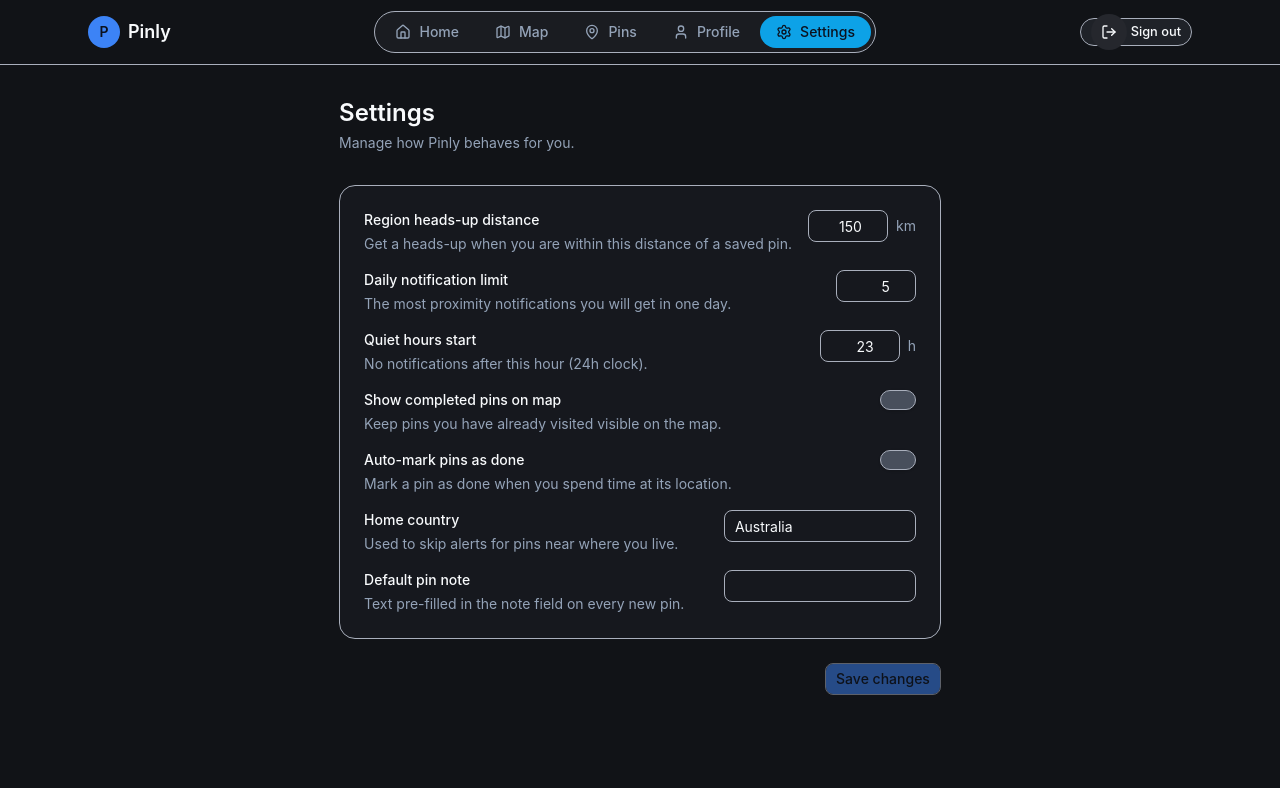
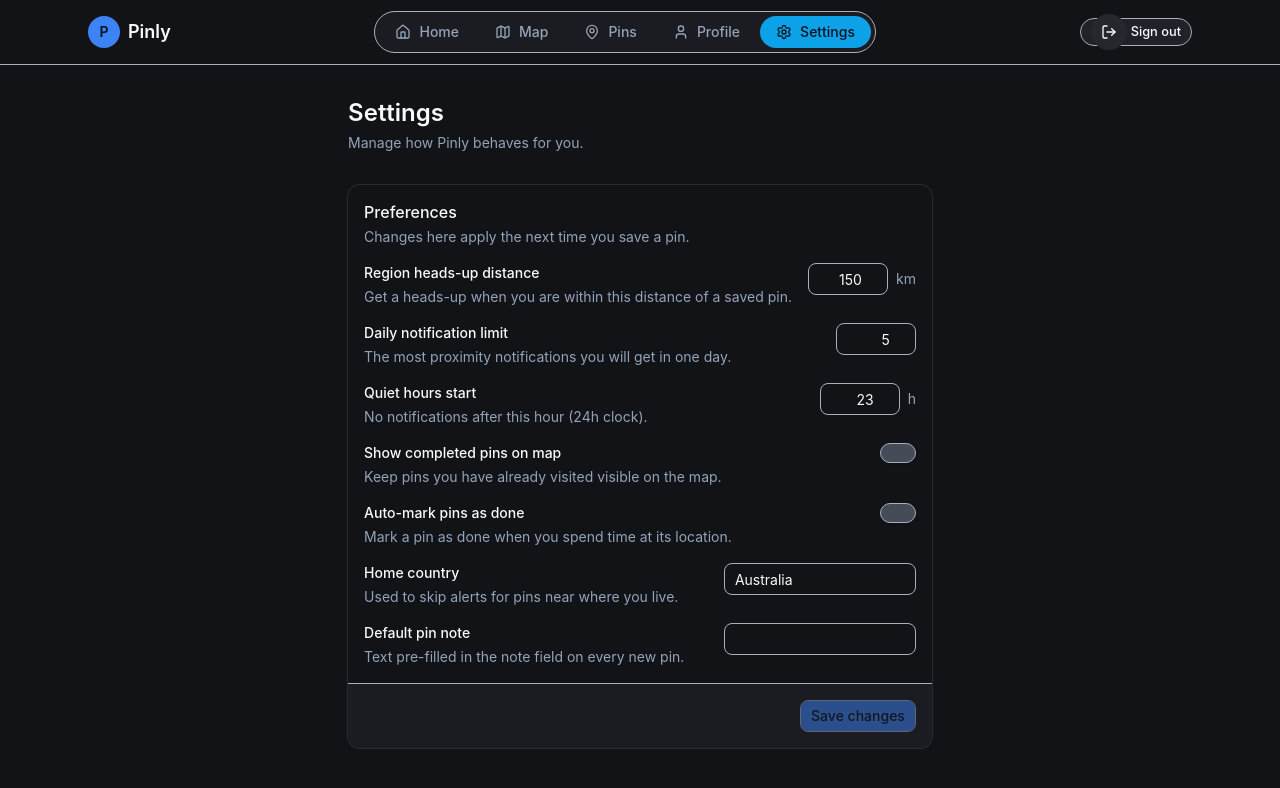
Before and after one commit to TheBigBookMan/pinly, a React (Vite) app in the folder webapp/: page /settings in a window 1280 px wide. Shown: the top 788 px of the page. Built offline with nearby package versions, Linux system fonts and the light colour scheme; sample sign-in values are in the browser's storage.

Commit message:
refactor: add in shadcn Card and update pages with it

```diff
--- /dev/null
+++ b/webapp/src/components/features/Profile/Account.tsx
@@ -0,0 +1,16 @@
+import { Card, CardDescription, CardHeader, CardTitle } from "@/components/ui/card";
+
+const Account = () => {
+  return (
+    <Card className="mt-8 flex flex-1 flex-col overflow-hidden">
+      <CardHeader>
+        <CardTitle>Account</CardTitle>
+        <CardDescription>
+          Personal account details.
+        </CardDescription>
+      </CardHeader>
+    </Card>
+  )
+}
+
+export default Account;
--- /dev/null
+++ b/webapp/src/components/features/Profile/Bio.tsx
@@ -0,0 +1,16 @@
+import { Card, CardDescription, CardHeader, CardTitle } from "@/components/ui/card";
+
+const Bio = () => {
+  return (
+    <Card className="mt-8 flex flex-1 flex-col overflow-hidden">
+      <CardHeader>
+        <CardTitle>Bio</CardTitle>
+        <CardDescription>
+          Tell the world who you are.
+        </CardDescription>
+      </CardHeader>
+    </Card>
+  )
+}
+
+export default Bio;
--- /dev/null
+++ b/webapp/src/components/features/Profile/Travel.tsx
@@ -0,0 +1,16 @@
+import { Card, CardDescription, CardHeader, CardTitle } from "@/components/ui/card";
+
+const Travel = () => {
+  return (
+    <Card className="mt-8 flex flex-1 flex-col overflow-hidden">
+      <CardHeader>
+        <CardTitle>Travel Stats</CardTitle>
+        <CardDescription>
+          What you have done.
+        </CardDescription>
+      </CardHeader>
+    </Card>
+  )
+}
+
+export default Travel;
--- /dev/null
+++ b/webapp/src/components/ui/card.tsx
@@ -0,0 +1,102 @@
+import * as React from "react"
+import { cn } from "cn"
+
+function Card({
+  className,
+  size = "default",
+  ...props
+}: React.ComponentProps<"div"> & { size?: "default" | "sm" }) {
+  return (
+    <div
+      data-slot="card"
+      data-size={size}
+      className={cn(
+        "group/card flex flex-col gap-(--card-spacing) overflow-hidden rounded-xl bg-card py-(--card-spacing) text-sm text-card-foreground ring-1 ring-foreground/10 [--card-spacing:--spacing(4)] has-data-[slot=card-footer]:pb-0 has-[>img:first-child]:pt-0 data-[size=sm]:[--card-spacing:--spacing(3)] data-[size=sm]:has-data-[slot=card-footer]:pb-0 *:[img:first-child]:rounded-t-xl *:[img:last-child]:rounded-b-xl",
+        className
+      )}
+      {...props}
+    />
+  )
+}
+
+function CardHeader({ className, ...props }: React.ComponentProps<"div">) {
+  return (
+    <div
+      data-slot="card-header"
+      className={cn(
+        "group/card-header @container/card-header grid auto-rows-min items-start gap-1 rounded-t-xl px-(--card-spacing) has-data-[slot=card-action]:grid-cols-[1fr_auto] has-data-[slot=card-description]:grid-rows-[auto_auto] [.border-b]:pb-(--card-spacing)",
+        className
+      )}
+      {...props}
+    />
+  )
+}
+
+function CardTitle({ className, ...props }: React.ComponentProps<"div">) {
+  return (
+    <div
+      data-slot="card-title"
+      className={cn(
+        "text-base leading-snug font-medium group-data-[size=sm]/card:text-sm",
+        className
+      )}
+      {...props}
+    />
+  )
+}
+
+function CardDescription({ className, ...props }: React.ComponentProps<"div">) {
+  return (
+    <div
+      data-slot="card-description"
+      className={cn("text-sm text-muted-foreground", className)}
+      {...props}
+    />
+  )
+}
+
+function CardAction({ className, ...props }: React.ComponentProps<"div">) {
+  return (
+    <div
+      data-slot="card-action"
+      className={cn(
+        "col-start-2 row-span-2 row-start-1 self-start justify-self-end",
+        className
+      )}
+      {...props}
+    />
+  )
+}
+
+function CardContent({ className, ...props }: React.ComponentProps<"div">) {
+  return (
+    <div
+      data-slot="card-content"
+      className={cn("px-(--card-spacing)", className)}
+      {...props}
+    />
+  )
+}
+
+function CardFooter({ className, ...props }: React.ComponentProps<"div">) {
+  return (
+    <div
+      data-slot="card-footer"
+      className={cn(
+        "flex items-center rounded-b-xl border-t bg-muted/50 p-(--card-spacing)",
+        className
+      )}
+      {...props}
+    />
+  )
+}
+
+export {
+  Card,
+  CardHeader,
+  CardFooter,
+  CardTitle,
+  CardAction,
+  CardDescription,
+  CardContent,
+}
--- a/webapp/src/pages/Profile.tsx
+++ b/webapp/src/pages/Profile.tsx
@@ -2,6 +2,10 @@
 /*
 This page will have stuff like account (profile pic, email, username), bio, travel stats (pins completed, countries visited, since joined date)
 */
+
+import Account from "@/components/features/Profile/Account";
+import Bio from "@/components/features/Profile/Bio";
+import Travel from "@/components/features/Profile/Travel";
 
 const Profile = () => {
   return (
@@ -11,8 +15,9 @@
 				Personalise Pinly for you.
 			</p>
 
-      <div className="mt-8 flex flex-1 flex-col gap-4 overflow-y-auto rounded-2xl border border-border bg-secondary/40 p-6">
-      </div>
+      <Account />
+      <Bio />
+      <Travel />
     </div>
   )
 }
--- a/webapp/src/pages/Settings.tsx
+++ b/webapp/src/pages/Settings.tsx
@@ -3,6 +3,7 @@
 import type { SettingsId, SettingsRowProps } from "@/types/settings"
 import { Button } from "@/components/ui/button"
 import SettingsRow from "@/components/features/Settings/SettingsRow";
+import { Card, CardContent, CardDescription, CardFooter, CardHeader, CardTitle } from "@/components/ui/card";
 
 type UserSettingType = {
 	settingId: SettingsId
@@ -51,12 +52,7 @@
 	const handleSave = async () => {
 		setIsSaving(true)
 		try {
-			// await fetch("/api/settings", {
-			//   method: "PATCH",
-			//   body: JSON.stringify(
-			//     settingsData.map(({ settingId, value }) => ({ settingId, value }))
-			//   ),
-			// })
+			// await fetch("/api/settings", { ... })
 			setInitialSettings(settingsData)
 		} finally {
 			setIsSaving(false)
@@ -70,7 +66,15 @@
 				Manage how Pinly behaves for you.
 			</p>
 
-			<div className="mt-8 flex flex-1 flex-col gap-4 overflow-y-auto rounded-2xl border border-border bg-secondary/40 p-6">
+			<Card className="mt-8 flex flex-1 flex-col overflow-hidden">
+				<CardHeader>
+					<CardTitle>Preferences</CardTitle>
+					<CardDescription>
+						Changes here apply the next time you save a pin.
+					</CardDescription>
+				</CardHeader>
+
+				<CardContent className="flex flex-1 flex-col gap-4 overflow-y-auto">
 					{settingsData.map((setting) => {
 						if (setting.hidden) return null
 						return (
@@ -81,15 +85,16 @@
 							/>
 						)
 					})}
-			</div>
+				</CardContent>
 
-			<div className="mt-6 flex justify-end">
+				<CardFooter className="justify-end border-t">
 					<Button onClick={handleSave} disabled={!hasChanges || isSaving}>
 						{isSaving ? "Saving..." : "Save changes"}
 					</Button>
-			</div>
+				</CardFooter>
+			</Card>
 		</div>
 	)
 }
 
-export default Settings
+export default Settings;
```
Lines whose indentation alone changed are shown as unchanged.
